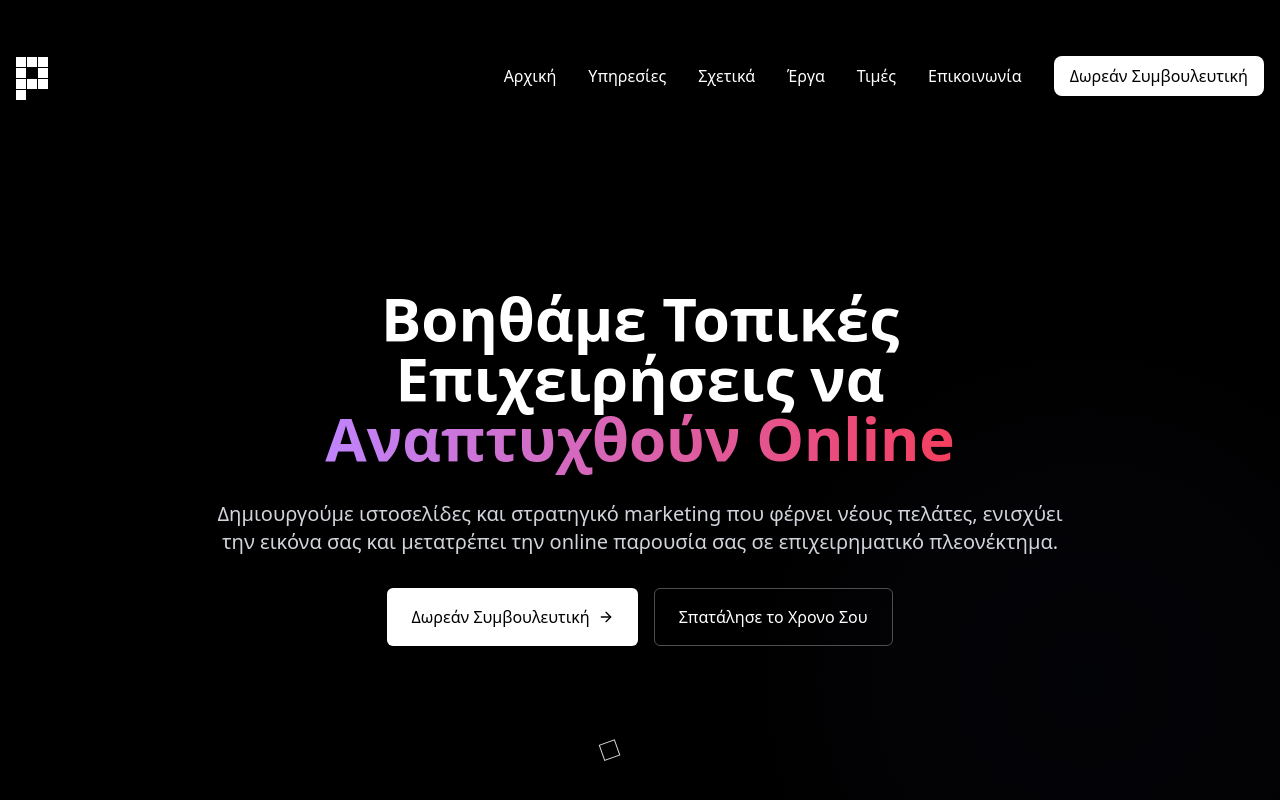
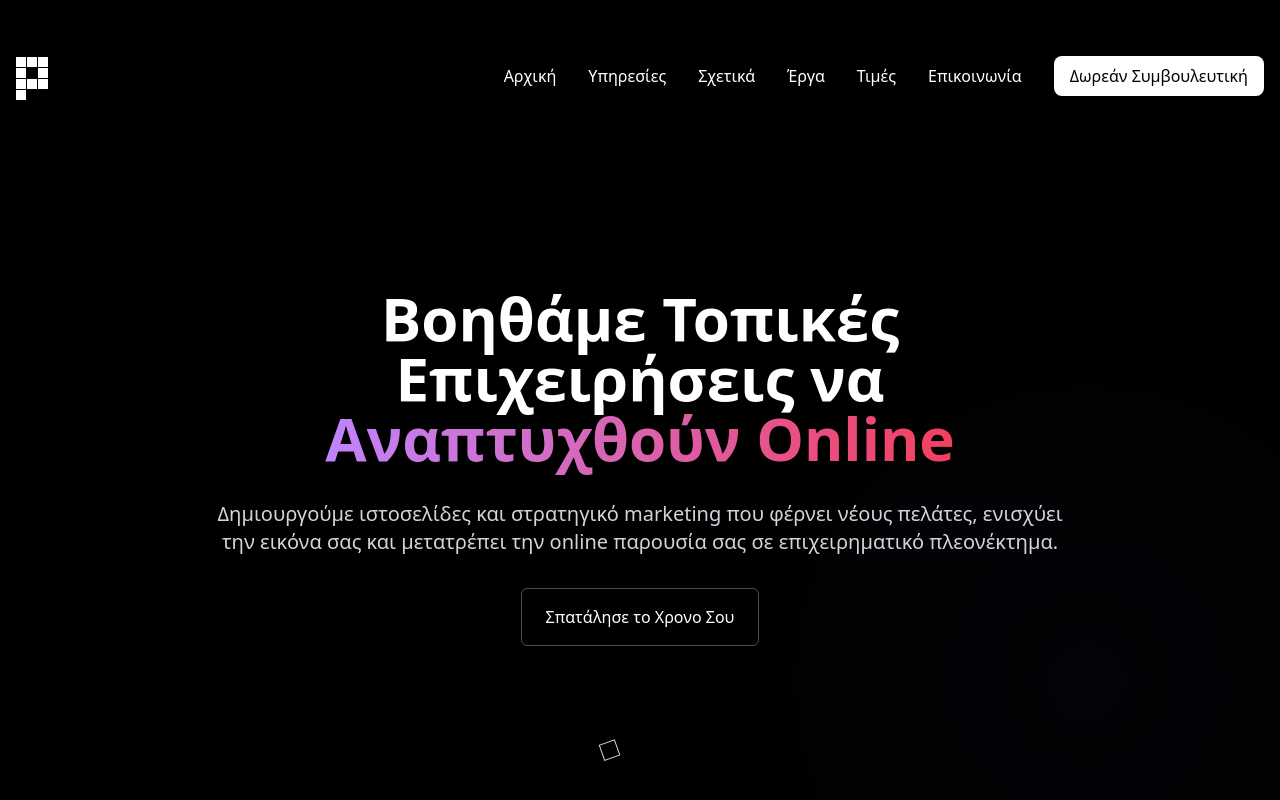
Before and after one commit to Pixelprosolutions/pprogr, a React (Vite) app: page / in a window 1280 px wide. Shown: the top 800 px of the page. Built offline with nearby package versions, Linux system fonts and the light colour scheme; no server answers.

Commit message:
Remove white consultation button from hero

```diff
--- a/src/components/Hero.tsx
+++ b/src/components/Hero.tsx
@@ -18,13 +18,6 @@ const Hero: React.FC = () => {
 
             <div className="flex flex-col sm:flex-row justify-center gap-4 px-4">
               <button
-                className="px-6 py-4 bg-white text-black font-medium rounded-md hover:bg-gray-200 transition-colors flex items-center justify-center glow-on-hover interactive text-sm sm:text-base"
-                onClick={() => (window as any).navigateToConsultation?.()}
-              >
-                Δωρεάν Συμβουλευτική
-                <ArrowRight className="ml-2 h-4 w-4" />
-              </button>
-              <button
                 className="px-6 py-4 bg-transparent border border-white/30 text-white font-medium rounded-md hover:bg-white/10 transition-colors glow-on-hover interactive text-sm sm:text-base"
                 onClick={() => (window as any).navigateToTetris?.()}
               >
```
